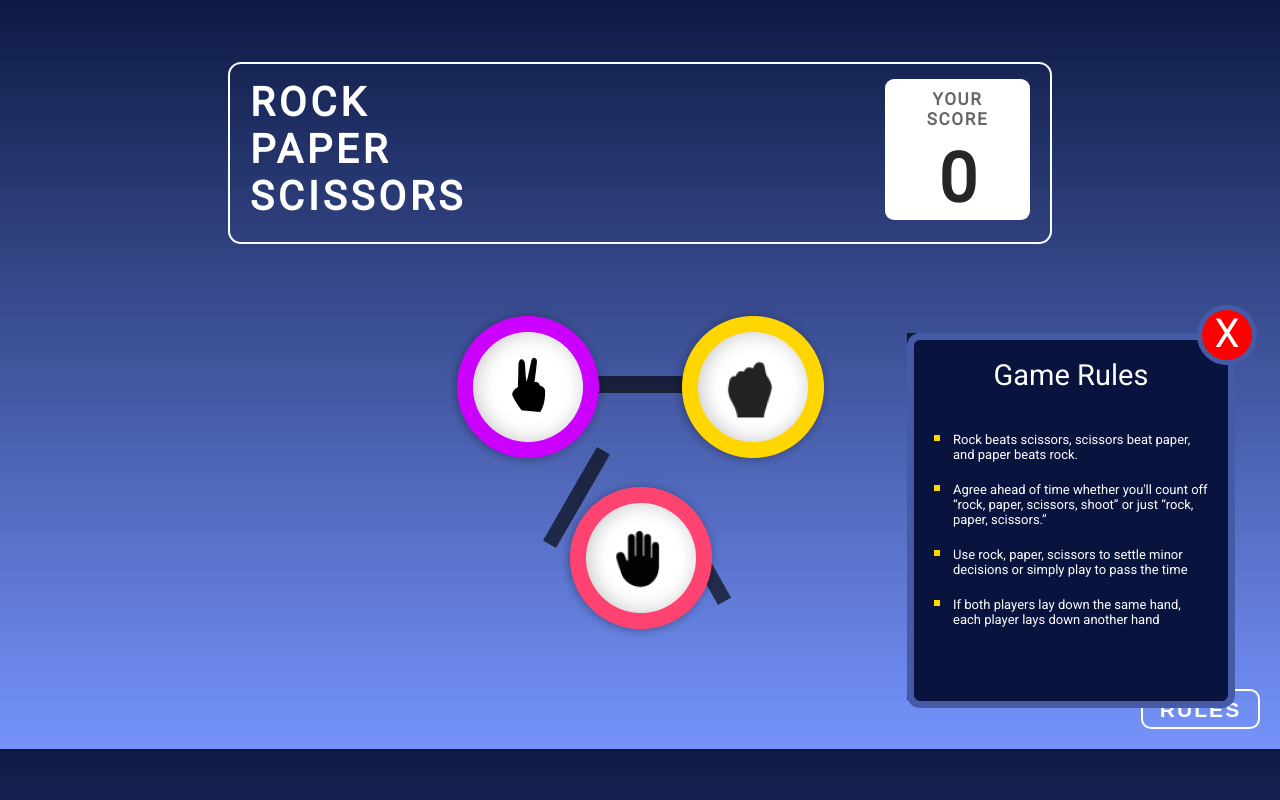
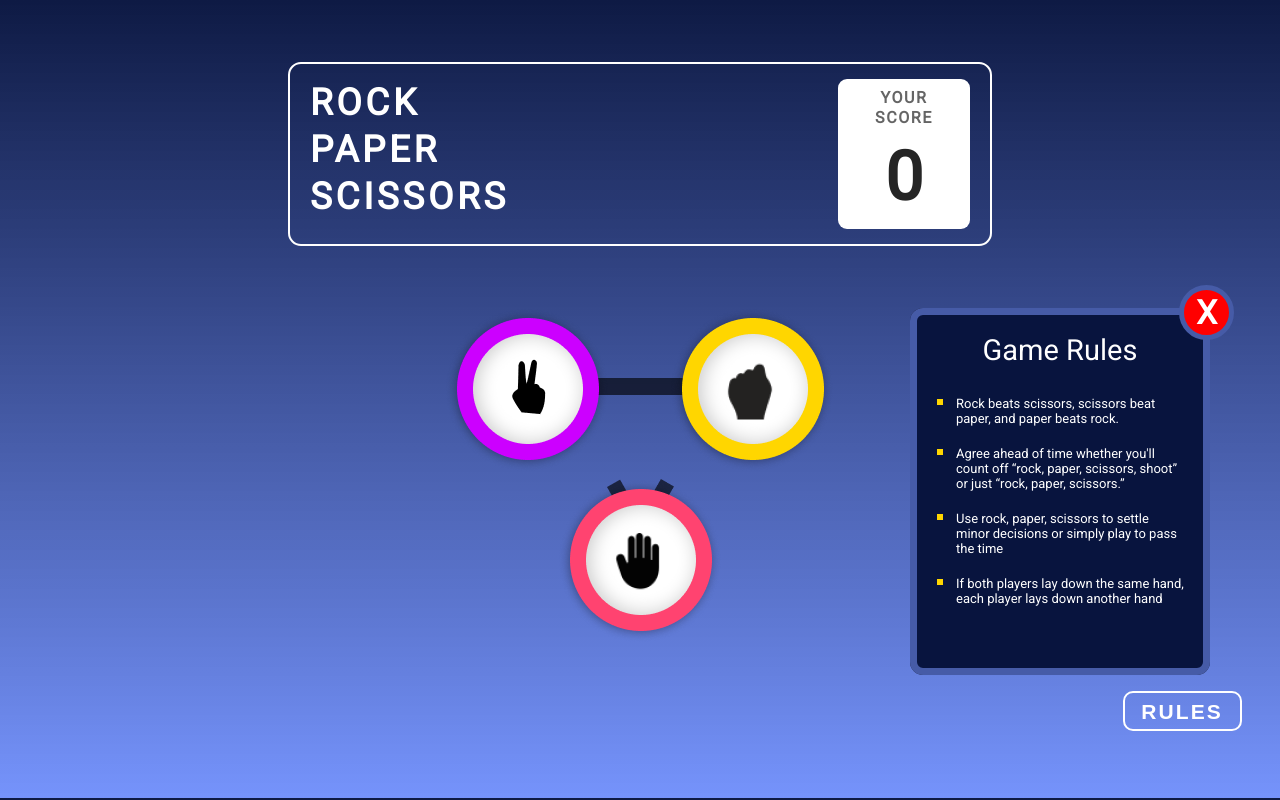
Before and after one commit to abhishekbadole8/Rock-Paper-Scissor-Game, a plain HTML site: page index.html in a window 1280 px wide. Both pictures are taken after a click on the button "RULES". Drawn offline with Linux system fonts and the light colour scheme.

Commit message:
Css touchUP

```diff
--- a/style.css
+++ b/style.css
@@ -1,18 +1,20 @@
 * {
     margin: 0;
     padding: 0;
+    box-sizing: border-box;
 }
 
 body {
-    height: 100%;
+    width: 100%;
+    height: 92vh;
     font-family: 'Roboto', sans-serif;
     font-style: normal;
     background: linear-gradient(180deg, #0E1A44 0%, rgba(52, 96, 250, 0.68) 100%);
 }
 
 .topContainer {
-    width: 780px;
-    height: 148px;
+    width: 55%;
+    height: 23vh;
     padding: 15px 20px;
     margin: 62px auto;
     border-radius: 13px;
@@ -25,7 +27,7 @@ body {
 .topCLeft li {
     list-style: none;
     font-weight: 600;
-    font-size: 40px;
+    font-size: 2.3rem;
     line-height: 47px;
     letter-spacing: 0.1em;
     color: #FFFFFF;
@@ -33,28 +35,27 @@ body {
 
 .topCRight {
     text-align: center;
-    width: 145px;
-    height: 141px;
-    background: #FFFFFF;
+    width: 20%;
+    height: 100%;
+    background-color: #FFFFFF;
     border-radius: 9px;
 }
 
 .scoreYText,
 .scoreTag {
-    margin-top: 10px;
+    margin-top: 1.1vh;
     font-weight: 700;
 }
 
 .scoreYText {
-
-    font-size: 17px;
+    font-size: 1rem;
     line-height: 20px;
     letter-spacing: 0.1em;
     color: #656565;
 }
 
 .scoreTag {
-    font-size: 68px;
+    font-size: 4.2rem;
     line-height: 80px;
     color: #252525;
 }
@@ -110,15 +111,11 @@ body {
 }
 
 #colL1 {
-  position: absolute;
-  bottom: 195px;
-  left: 665px;
+    position: absolute;
 }
 
 #colL2 {
-  position: absolute;
-  top: 447px;
-  right: 670px;
+    position: absolute;
 }
 
 #yCircle {
@@ -134,12 +131,14 @@ body {
 
 #bigCP2,
 #bigCP3,
-#scissorP2,#scissorP3,
+#scissorP2,
+#scissorP3,
 span {
     position: absolute;
 }
 
-#scissorP2,#scissorP3 {
+#scissorP2,
+#scissorP3 {
     margin: 200px 215px;
 }
 
@@ -151,7 +150,8 @@ span {
     color: #FFFFFF;
 }
 
-#pCircleP2,#pCircleP3 {
+#pCircleP2,
+#pCircleP3 {
     margin: 155px;
     position: absolute;
 }
@@ -226,7 +226,7 @@ span {
 }
 
 #rules {
-    margin: 25px 20px 20px 580px;
+    margin: 25px 3vw 20px 580px;
     background: transparent;
     width: 119px;
     height: 40px;
@@ -243,13 +243,14 @@ span {
 
 /* ------------------------------- PopUp Container & Rules -------------------------------- */
 .popUpContainer {
-    width: 303px;
+    width: 300px;
     height: 367px;
     background: rgba(0, 0, 0, 0.7);
     transition: opacity 500ms;
     display: none;
     opacity: 0;
     z-index: 999;
+    border-radius: 13px;
 }
 
 .popup .content {
@@ -260,7 +261,7 @@ span {
 .showRulesContainer {
     display: block;
     opacity: 1;
-    bottom: 100px;
+    bottom: 125px;
     right: 70px;
 }
 
@@ -272,17 +273,18 @@ span {
 /* ------------------------------------- */
 
 #redCircle {
+    width: 55px;
+    height: 55px;
     display: flex;
     justify-content: center;
-    width: 50px;
-    height: 50px;
+    align-items: center;
     position: absolute;
     bottom: 335px;
-    left: 290px;
-    font-weight: 400;
-    font-size: 40px;
+    left: 269px;
+    font-weight: 600;
+    font-size: 33px;
     color: #FFFFFF;
-    background: #FF0000;
+    background-color: #FF0000;
     border: 5px solid #465BA7;
     border-radius: 100%;
 }
@@ -292,13 +294,13 @@ span {
 }
 
 .rulesCInside {
+    width: 100%;
+    height: 100%;
+    /* width: 278px;
+    height: 325px; */
     position: absolute;
-    width: 230px;
-    height: 300px;
     display: grid;
     text-align: center;
-    width: 278px;
-    height: 325px;
     background: #08143E;
     border: 7px solid #465BA7;
     border-radius: 13px;
```
